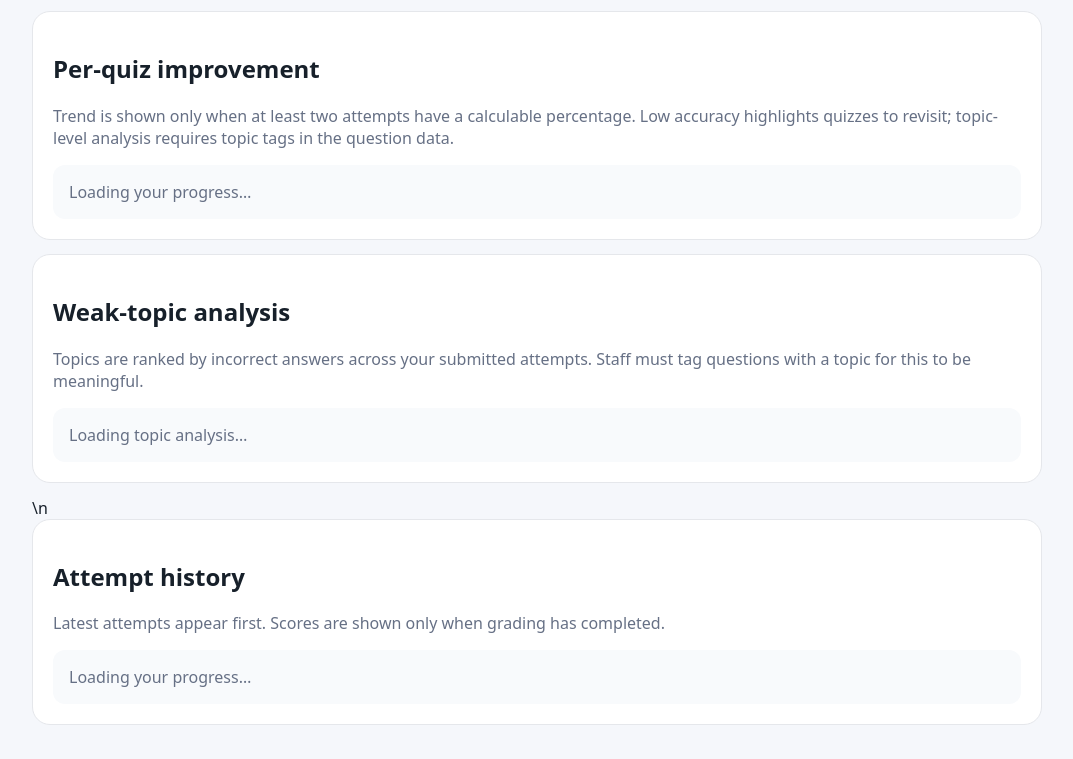
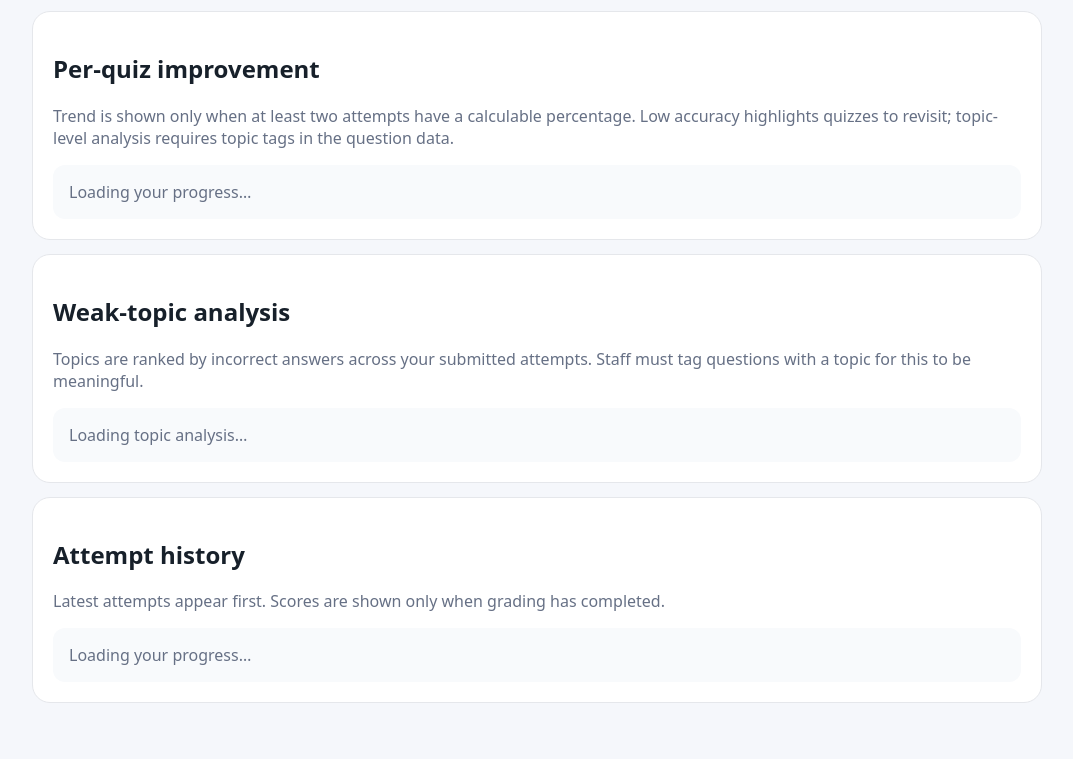
Before and after one commit to nationalistacademy/AIOUN-Coaching, a website: page lms/progress.html in a window 1280 px wide. Shown: the part 373-1132 px from the top of the page, without its empty margins (103-1176 px from the left). After the commit the page ends 1110 px from the top, so only its background shows below. Drawn offline with nearby package versions, Linux system fonts and the light colour scheme.

Commit message:
Fix progress page section markup

```diff
--- a/lms/progress.html
+++ b/lms/progress.html
@@ -14,7 +14,8 @@
 <div class="stat"><span class="muted">Quizzes attempted</span><strong id="quizCount">—</strong></div>
 </section>
 <section class="panel"><h2>Per-quiz improvement</h2><p class="muted">Trend is shown only when at least two attempts have a calculable percentage. Low accuracy highlights quizzes to revisit; topic-level analysis requires topic tags in the question data.</p><div id="quizAnalysis" class="empty">Loading your progress…</div></section>
-<section class="panel"><h2>Weak-topic analysis</h2><p class="muted">Topics are ranked by incorrect answers across your submitted attempts. Staff must tag questions with a topic for this to be meaningful.</p><div id="topicAnalysis" class="empty">Loading topic analysis…</div></section>\n<section class="panel"><h2>Attempt history</h2><p class="muted">Latest attempts appear first. Scores are shown only when grading has completed.</p><div id="history" class="empty">Loading your progress…</div></section>
+<section class="panel"><h2>Weak-topic analysis</h2><p class="muted">Topics are ranked by incorrect answers across your submitted attempts. Staff must tag questions with a topic for this to be meaningful.</p><div id="topicAnalysis" class="empty">Loading topic analysis…</div></section>
+<section class="panel"><h2>Attempt history</h2><p class="muted">Latest attempts appear first. Scores are shown only when grading has completed.</p><div id="history" class="empty">Loading your progress…</div></section>
 </main>
 <script src="https://cdn.jsdelivr.net/npm/@supabase/supabase-js@2"></script><script src="./supabase-config.js"></script>
 <script>
```
